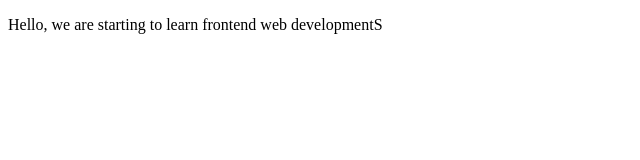
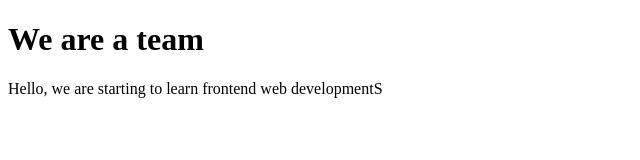
Before and after one commit to funyime/Web-Design-, a plain HTML site: page index.html in a window 1280 px wide. Shown: the whole page, without its empty margins (0-640 px from the left). Drawn offline with Linux system fonts and the light colour scheme.

Commit message:
added heading

```diff
--- a/index.html
+++ b/index.html
@@ -7,6 +7,7 @@
     </head>
 
     <body>
+        <h1> We are a team</h1>
         <p>Hello, we are starting to learn frontend web developmentS</p>
     </body>
 </html>
```
